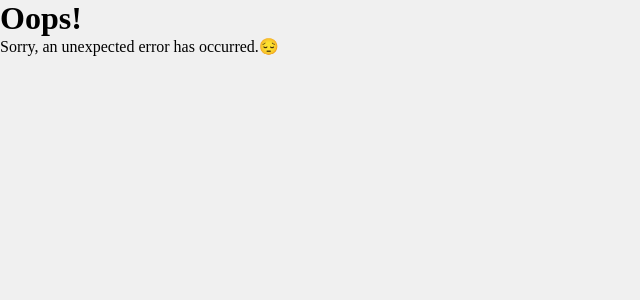
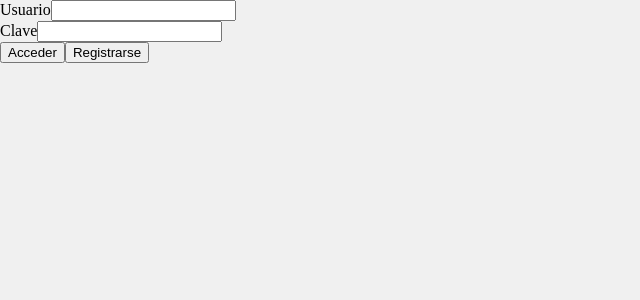
Before and after one commit to labmiracle/team-orange, a React (Vite) app in the folder client/: page /login in a window 1280 px wide. Shown: the top 300 px of the page, without its empty margins (0-640 px from the left). Built offline with nearby package versions, Linux system fonts and the light colour scheme; a web font is replaced by a local one.

Commit message:
#13 client: add functionality to protect routes

```diff
--- /dev/null
+++ b/client/src/Context/authContext.tsx
@@ -0,0 +1,25 @@
+import React, { createContext, useContext, useState } from "react";
+
+interface contextType {
+    user: boolean | null;
+    setUser: React.Dispatch<React.SetStateAction<boolean | null>>;
+}
+const AuthContext = createContext<contextType | null>(null);
+
+export function AuthProvider({ children }: { children: React.ReactNode }) {
+    const [user, setUser] = useState<boolean | null>(null);
+
+    return <AuthContext.Provider value={{ user, setUser }}>{children}</AuthContext.Provider>;
+}
+
+export function useAuth() {
+    const authContext = useContext(AuthContext);
+
+    if (authContext) {
+        const { user, setUser } = authContext;
+
+        return { user, setUser };
+    } else {
+        throw new Error("You have to wrap your app with AuthProvider");
+    }
+}
--- /dev/null
+++ b/client/src/pages/Login/index.tsx
@@ -0,0 +1,40 @@
+import { Navigate } from "react-router-dom";
+import { useAuth } from "../../Context/authContext";
+
+export function Login() {
+    const { user, setUser } = useAuth();
+
+    function login(event: React.FormEvent) {
+        // const { user, password } = event.target as HTMLFormElement;
+        // if (user && password) {
+        //     fetch("http://localhost:4000/auth", {
+        //         method: "GET",
+        //         headers: {
+        //             Authorization: btoa(`${user}:${password}`),
+        //         },
+        //     }).then(());
+        // }
+        setUser(true);
+    }
+    console.log(user);
+    if (user) {
+        return <Navigate to={"/"} />;
+    }
+
+    return (
+        <main>
+            <form onSubmit={login}>
+                <div>
+                    <label htmlFor="user">Usuario</label>
+                    <input type="email" id="user" required />
+                </div>
+                <div>
+                    <label htmlFor="password">Clave</label>
+                    <input type="password" id="password" required />
+                </div>
+                <button type="submit">Acceder</button>
+                <button>Registrarse</button>
+            </form>
+        </main>
+    );
+}
```
Also changed, not shown: client/src/main.tsx (+9 -1 lines), client/src/pages/utilities/RequiredPage.tsx (added, +12 -0 lines).
